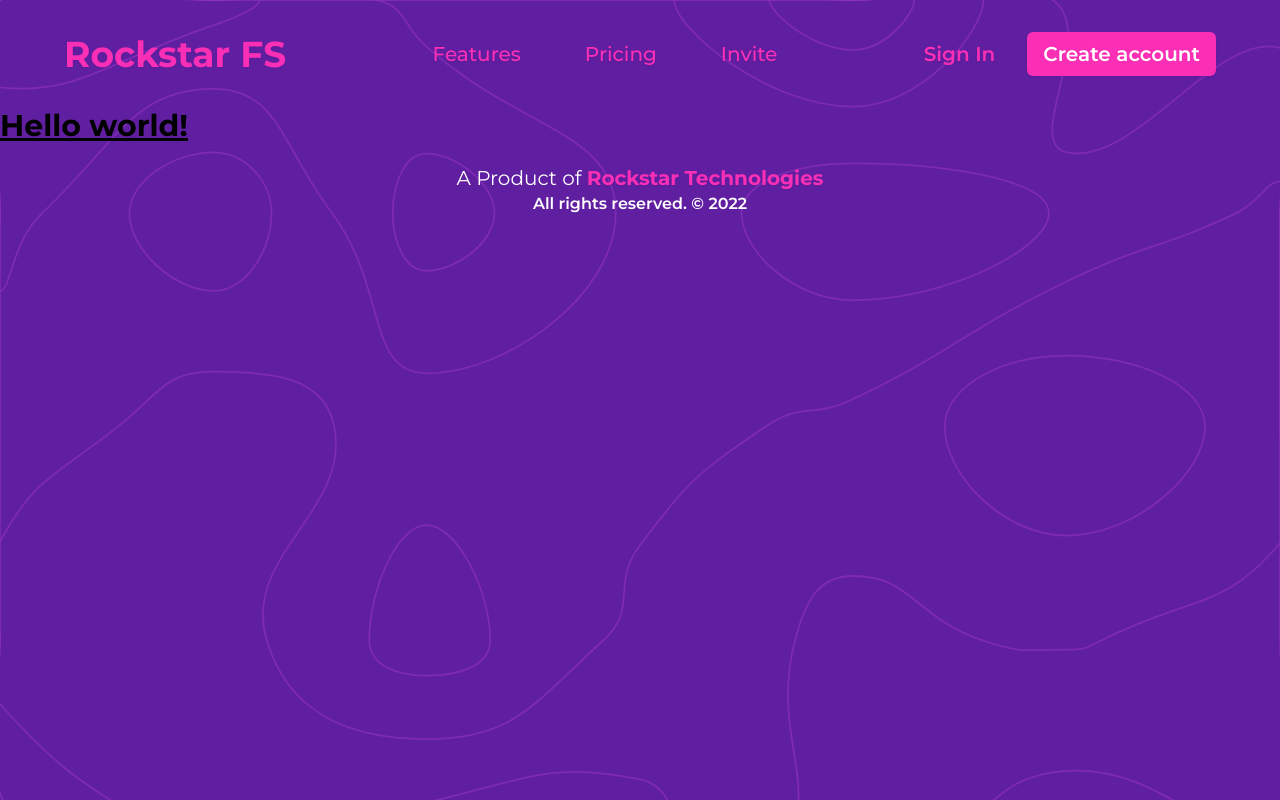
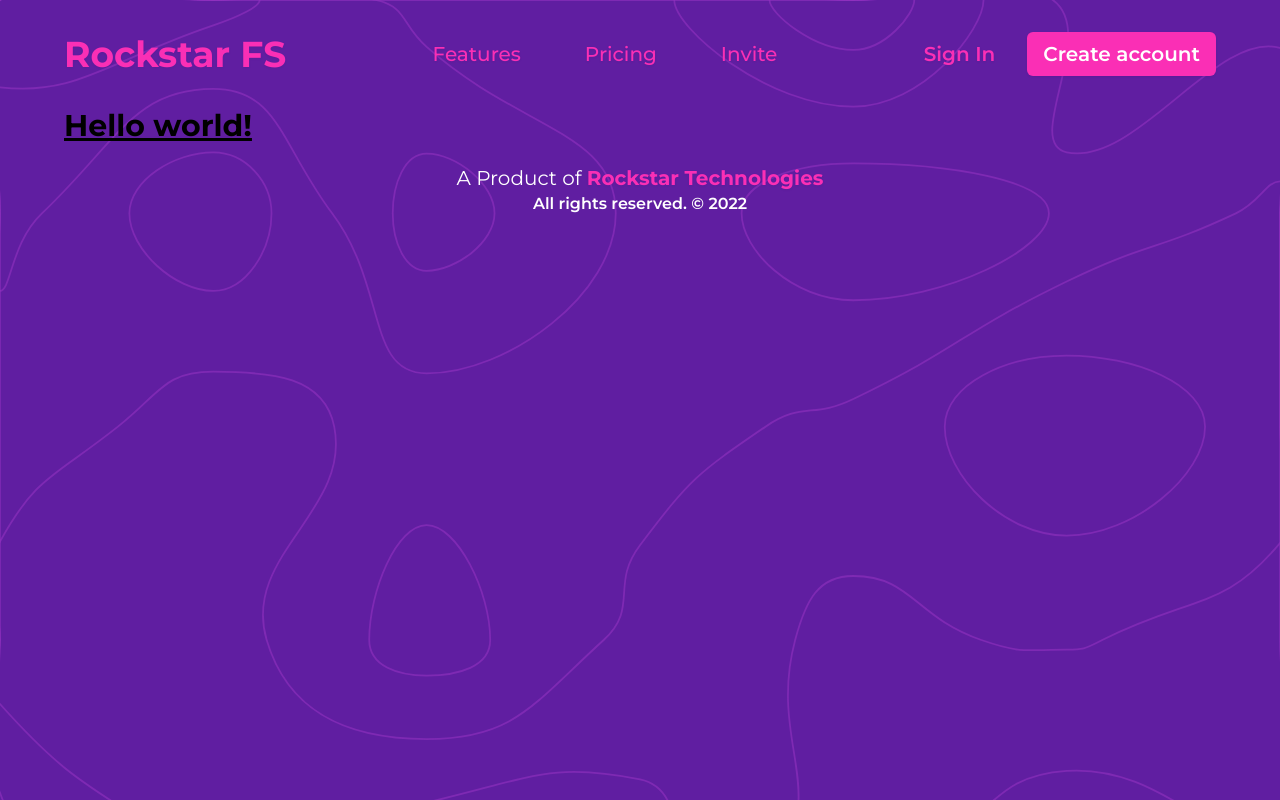
Before and after one commit to Aman7400/rockstar-fs, a Next.js app: page / in a window 1280 px wide. Built offline with nearby package versions, Linux system fonts and the light colour scheme.

Commit message:
Update Layout.js

```diff
--- a/components/Layout.js
+++ b/components/Layout.js
@@ -6,7 +6,7 @@ const Layout = ({ children }) => {
   return (
     <div className="h-screen w-screen bg-[url('/bg.svg')] bg-cover bg-no-repeat">
       <Appbar />
-      {children}
+      <div className="px-16">{children}</div>
       <Footer />
     </div>
   );
```
